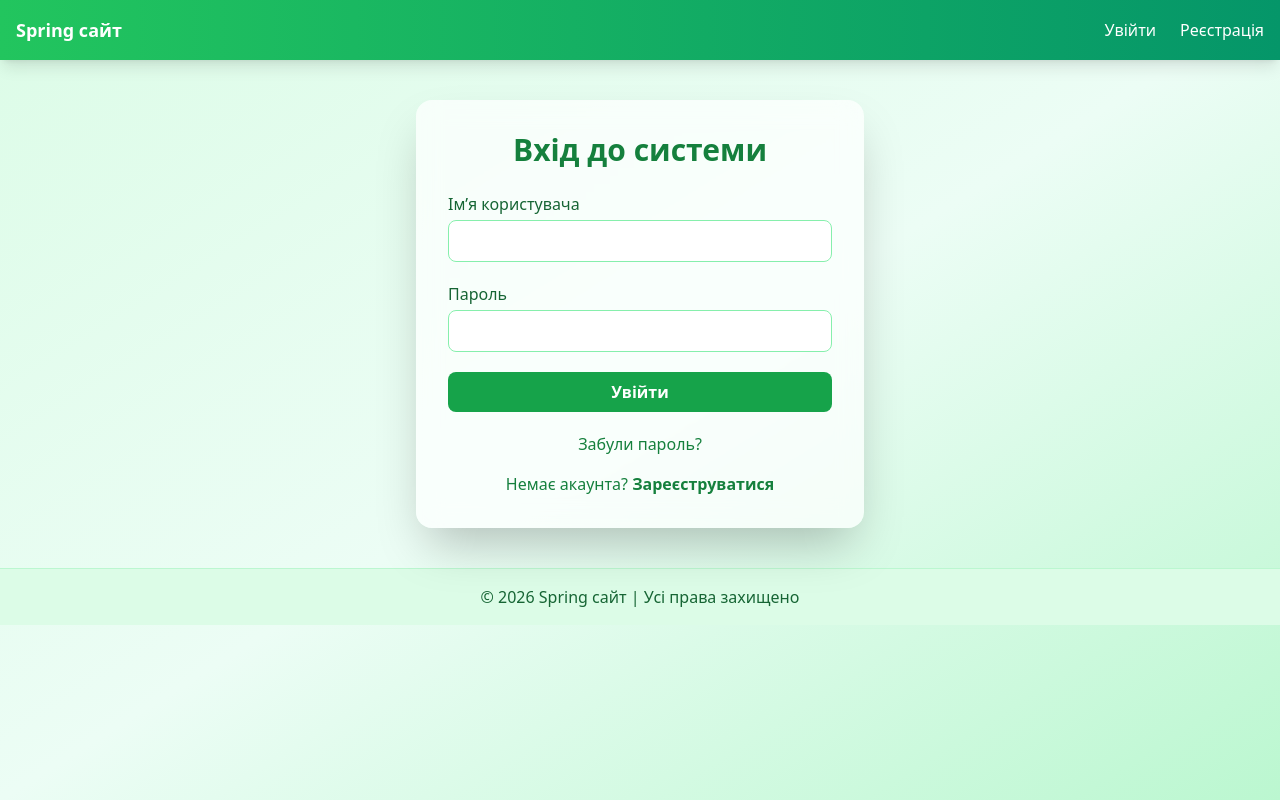
After one commit to novakvova/Fitech_Java_P32, a Spring Boot app: page /login in a window 1280 px wide. The commit adds this page. Run offline with Spring Boot 4, Linux system fonts and the light colour scheme; some of the project's set-up classes (security, data sources, template engines, error pages and the like) are left out, and stand-ins take their place; some libraries are stand-ins or nearby versions.

Commit message:
Add Sicurity

```diff
--- /dev/null
+++ b/Lesson 9.Sprint Boot/1.SimpleProject/src/main/java/org/example/controllers/AccountController.java
@@ -0,0 +1,15 @@
+package org.example.controllers;
+
+import lombok.AllArgsConstructor;
+import org.springframework.stereotype.Controller;
+import org.springframework.web.bind.annotation.GetMapping;
+
+@Controller
+@AllArgsConstructor
+public class AccountController {
+
+    @GetMapping("/login")
+    public String login() {
+        return "account/login";
+    }
+}
--- /dev/null
+++ b/Lesson 9.Sprint Boot/1.SimpleProject/src/main/resources/templates/account/login.html
@@ -0,0 +1,52 @@
+<!doctype html>
+<html lang="uk"
+      xmlns:layout="http://www.ultraq.net.nz/thymeleaf/layout"
+      layout:decorate="~{layout}">
+<head>
+    <title>Вхід</title>
+</head>
+<body>
+<div layout:fragment="content" class="relative flex flex-col items-center justify-center w-full mt-10">
+    <div class="bg-white/70 backdrop-blur-md rounded-2xl shadow-2xl p-8 w-full max-w-md">
+        <h1 class="text-3xl font-bold text-center text-green-700 mb-6">Вхід до системи</h1>
+
+        <form class="space-y-5" th:action="@{/login}" method="post">
+
+            <div>
+                <label for="username" class="block text-green-800 font-medium mb-1">Ім’я користувача</label>
+                <input id="username" name="username" type="text" required
+                       class="w-full px-4 py-2 border border-green-300 rounded-lg focus:ring-2 focus:ring-green-400 focus:outline-none">
+            </div>
+
+            <div>
+                <label for="password" class="block text-green-800 font-medium mb-1">Пароль</label>
+                <input id="password" name="password" type="password" required
+                       class="w-full px-4 py-2 border border-green-300 rounded-lg focus:ring-2 focus:ring-green-400 focus:outline-none">
+            </div>
+
+            <button type="submit"
+                    class="w-full bg-green-600 text-white py-2 rounded-lg font-semibold hover:bg-green-700">
+                Увійти
+            </button>
+
+            <div class="text-center mt-3">
+                <a th:href="@{/forgot-password}" class="text-green-700 hover:underline font-medium">
+                    Забули пароль?
+                </a>
+            </div>
+        </form>
+
+        <div class="text-center mt-4 text-green-700 font-medium">
+            <p th:if="${param.error}" class="text-red-600">Неправильне ім’я або пароль.</p>
+
+            <p th:if="${param.logout}" class="text-green-600">Ви вийшли із системи.</p>
+
+            <p class="mt-4">
+                Немає акаунта?
+                <a th:href="@{/register}" class="text-green-700 font-semibold hover:underline">Зареєструватися</a>
+            </p>
+        </div>
+    </div>
+</div>
+</body>
+</html>
--- a/Lesson 9.Sprint Boot/1.SimpleProject/src/main/resources/templates/layout.html
+++ b/Lesson 9.Sprint Boot/1.SimpleProject/src/main/resources/templates/layout.html
@@ -1,6 +1,7 @@
 <!DOCTYPE html>
 <html lang="uk"
       xmlns:layout="http://www.ultraq.net.nz/thymeleaf/layout"
+      xmlns:sec="http://www.thymeleaf.org/extras/spring-security"
       xmlns:th="http://www.thymeleaf.org">
 <head>
     <meta charset="UTF-8">
@@ -16,12 +17,20 @@
             Spring сайт
         </a>
 
-        <div class="flex gap-6">
-            <a href="/" class="hover:text-green-100 transition">Головна</a>
+        <div class="flex gap-6" sec:authorize="!isAuthenticated()">
             <a href="/login" class="hover:text-green-100 transition">Увійти</a>
             <a href="/register" class="hover:text-green-100 transition">Реєстрація</a>
         </div>
 
+        <div class="flex gap-4 items-center" sec:authorize="isAuthenticated()">
+            <span class="font-medium" th:text="${#authentication.name}">Username</span>
+            <form th:action="@{/logout}" method="post">
+                <button type="submit"
+                        class="bg-white text-green-600 px-3 py-1 rounded hover:bg-green-100 transition">
+                    Вийти
+                </button>
+            </form>
+        </div>
 
     </div>
 </nav>
```
Also changed, not shown: Lesson 9.Sprint Boot/1.SimpleProject/pom.xml (+14 -0 lines), Lesson 9.Sprint Boot/1.SimpleProject/src/main/java/org/example/config/SecurityConfig.java (added, +43 -0 lines), Lesson 9.Sprint Boot/1.SimpleProject/README.md.
